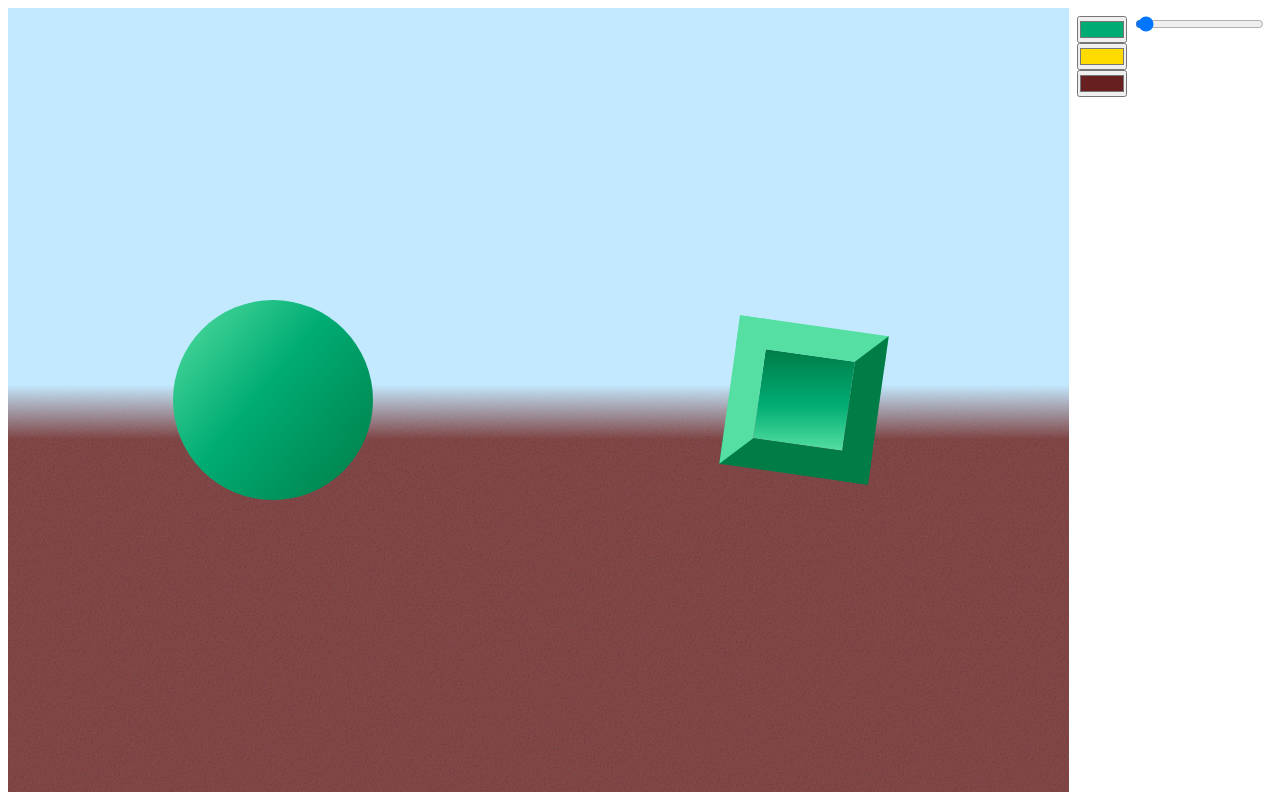
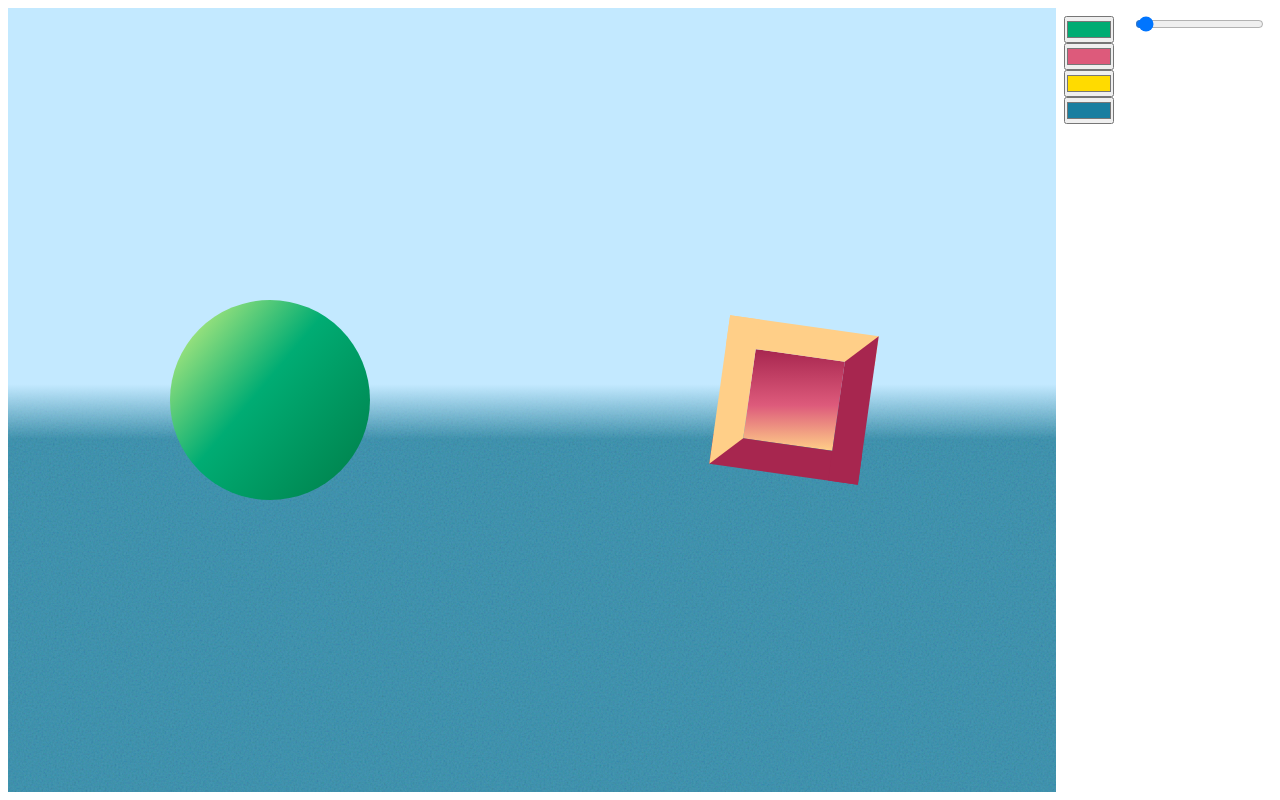
Before and after one commit to celltowertrees/painting-simulator, a SvelteKit app: page / in a window 1280 px wide. Built offline with nearby package versions, Linux system fonts and the light colour scheme.

Commit message:
Well, At Least I'm Very Pleased

```diff
--- a/src/lib/components/square.svelte
+++ b/src/lib/components/square.svelte
@@ -10,6 +10,7 @@
         shadow: getShadow(base),
         light: getLight(light, base)
     }
+
 </script>
 
 <div class="square" style="
@@ -18,10 +19,10 @@
     --shadow: {palette.shadow};
     --rotation: {rotation}deg;
     --negative-rotation: -{rotation}deg;
-    --border-left: {rotation < 90 || rotation > 270 ? palette.light : palette.shadow};
-    --border-top: {rotation < 90 || rotation > 270 ? palette.light : palette.shadow};
-    --border-right: {rotation < 90 || rotation > 270 ? palette.shadow : palette.light};
-    --border-bottom: {rotation < 90 || rotation > 270 ? palette.shadow : palette.light};
+    --border-left: {rotation < 40 || rotation > 270 ? palette.light : palette.shadow};
+    --border-top: {rotation < 40 || rotation > 270 ? palette.light : palette.shadow};
+    --border-right: {rotation < 40 || rotation > 270 ? palette.shadow : palette.light};
+    --border-bottom: {rotation < 40 || rotation > 270 ? palette.shadow : palette.light};
 "></div>
 
 <style>
@@ -37,5 +38,6 @@
             var(--negative-rotation), var(--light) 0%, var(--base) 45%, var(--shadow) 100%
         );
         rotate: var(--rotation);
+        transition: border 0.5s ease;
     }
 </style>
--- a/src/lib/utils/mixers.js
+++ b/src/lib/utils/mixers.js
@@ -4,7 +4,7 @@ export function getLight(light, baseColor) {
 // if ambient background is lighter than n
 // return brightened color mixed with background
 // else return brightened color
-    return chroma.mix(light, baseColor, 1, 'lab').brighten();
+    return chroma.mix(light, baseColor, 0.5, 'lab').brighten();
 }
 
 export function getShadow(baseColor) {
--- a/src/routes/+page.svelte
+++ b/src/routes/+page.svelte
@@ -8,8 +8,9 @@
     let initial = {
         sunlight: "#ffdb00",
         sphereBase: "#00ac73",
+        squareBase: "#dd5a7b",
         skyBase: "#c3e9ff",
-        groundBase: "#671f1f",
+        groundBase: "#187EA0",
     };
 
     let positioningConfig = {
@@ -36,7 +37,7 @@
                 <Sphere light={initial.sunlight} base={initial.sphereBase} />
             </div>
             <div class="item-2">
-                <Square light={initial.sunlight} base={initial.sphereBase} rotation={positioningConfig.square.rotation} />
+                <Square light={initial.sunlight} base={initial.squareBase} rotation={positioningConfig.square.rotation} />
             </div>
         </div>
     </div>
@@ -45,11 +46,9 @@
       <div>
         <div class="basecolor-controls">
           <input type="color" bind:value={initial.sphereBase} />
-          <!-- <input type="color" bind:value={initial.groundBase} />
-          <input type="color" bind:value={initial.skyBase} /> -->
+          <input type="color" bind:value={initial.squareBase} />
         </div>
         <div class="sunlight-controls">
-          <!-- <input type="range" min="0" max="100" bind:value={initial.sunlight} /> -->
           <input type="color" bind:value={initial.sunlight} />
         </div>
         <div class="ground-controls">
```
